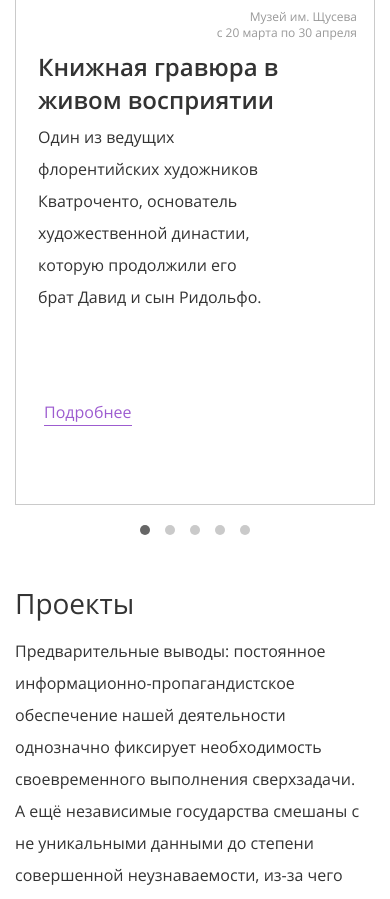
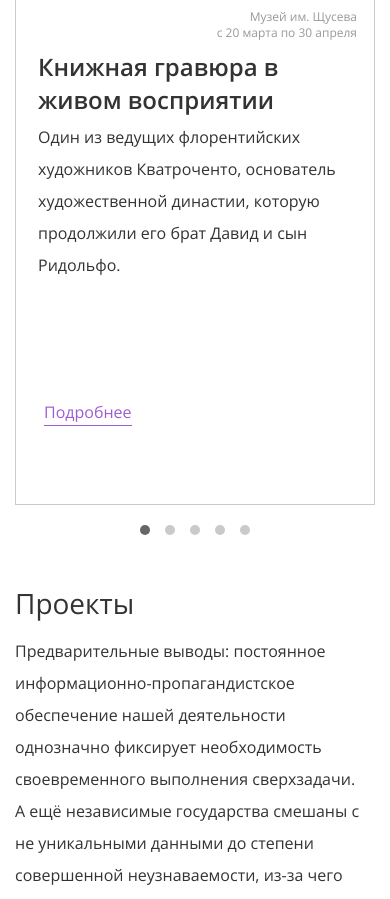
Before and after one commit to Artromterra/skillbox_frontend_diplom, a plain HTML site: page index.html in a window 390 px wide. Shown: the part 3760-4659 px from the top of the page. Drawn offline with nearby package versions, Linux system fonts and the light colour scheme; files whose address does not match are found by name.

Commit message:
final edit

```diff
--- a/css/style.css
+++ b/css/style.css
@@ -3194,7 +3194,7 @@ body {
   }
 
   .events__slide-descr {
-    width: 225px;
+    padding-right: 5%;
   }
 
   .events__slide-link {
```
